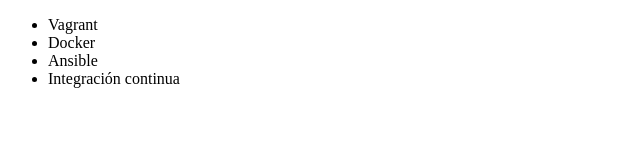
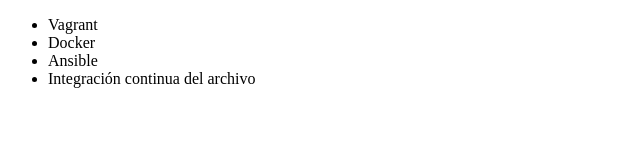
Before and after one commit to Alissandry1993/alura-git, a plain HTML site: page index.html in a window 1280 px wide. Shown: the full height of the page, 0-640 px from the left. Drawn offline with Linux system fonts and the light colour scheme.

Commit message:
Arreglado el contenido de la lista

```diff
--- a/index.html
+++ b/index.html
@@ -9,7 +9,7 @@
          <li> Vagrant </li>
          <li> Docker </li>
          <li> Ansible </li>
-         <li> Integración continua </li>
+         <li> Integración continua del archivo </li>
      </ul>
 </body>
 </html>
```
